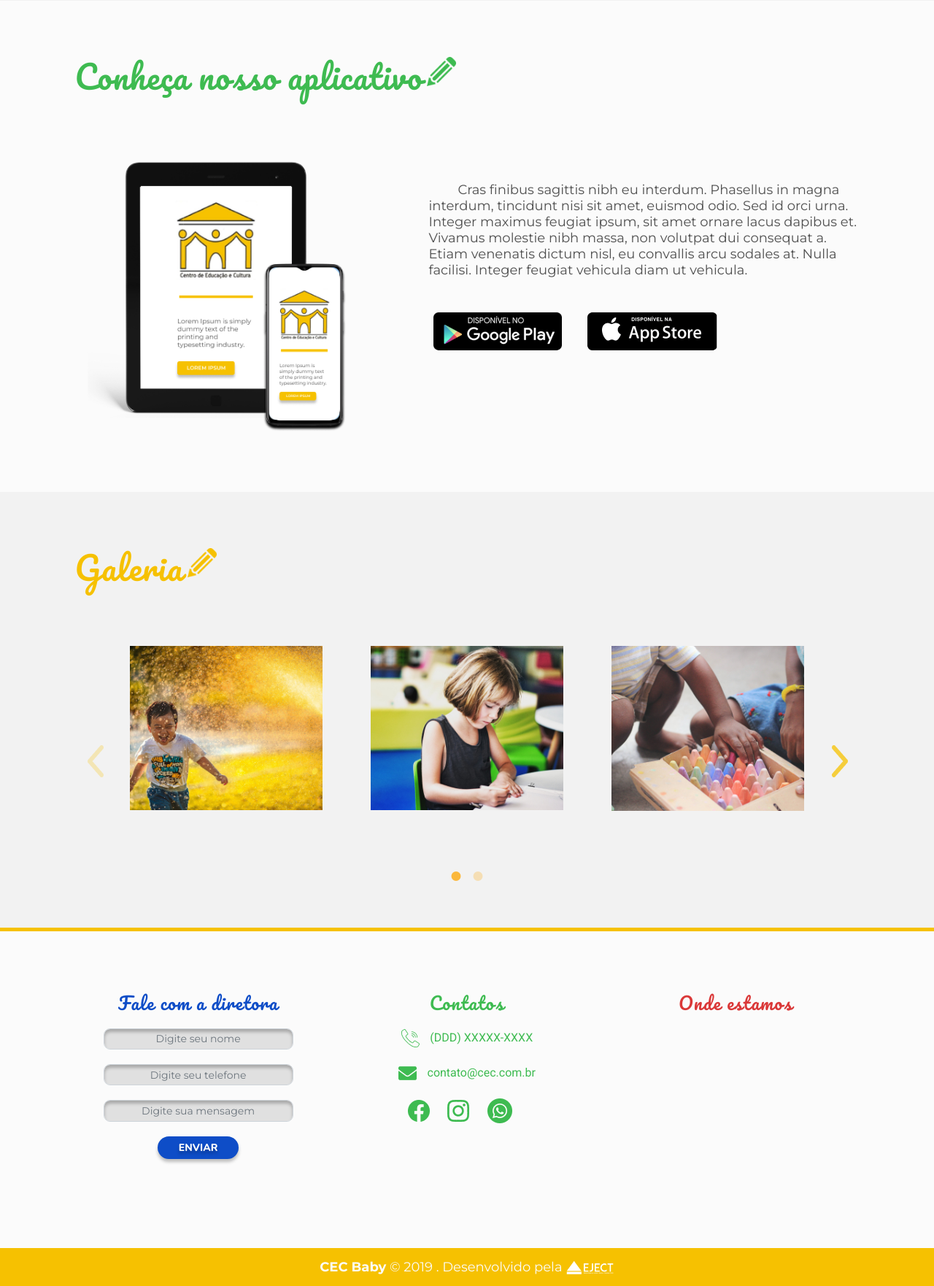
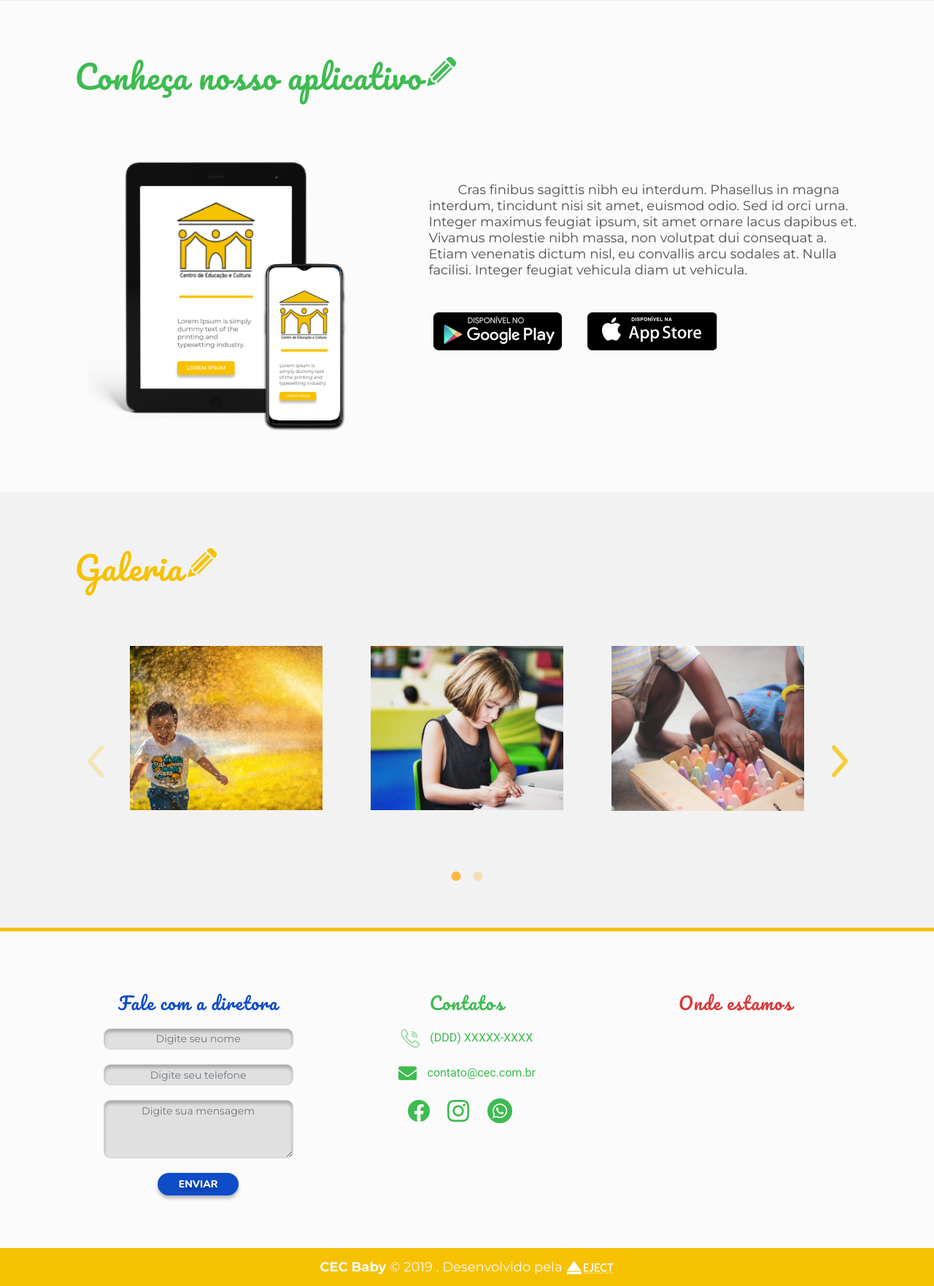
Before and after one commit to MarcusSilva3298/CEC, a Django app: template CEC/core/templates/index.html in a window 1280 px wide. Shown: the part 3912-5674 px from the top of the page at 73% size. Run offline with Django 3.2, Linux system fonts and the light colour scheme; the template is opened without the code that fills it: values that come from a table or form of the project are taken from there, others are empty; data comes from the database, SQL or seed files in the repository; parts of the project's set-up code (start-up, migrations or seed data) failed here and were passed over; some libraries are stand-ins or nearby versions; grey boxes are pictures that could not be loaded.

Commit message:
Add form de contato

```diff
--- a/CEC/core/templates/index.html
+++ b/CEC/core/templates/index.html
@@ -266,16 +266,19 @@
       <div class="row">
         <div class="col-lg-4">
           <h1 style="color: #0E4DC7;">Fale com a diretora</h1>
-          <div class="forms">
-            <input class="form-control" type="text" placeholder="Digite seu nome">
-            <input class="form-control" type="text" placeholder="Digite seu telefone">
-            <div class="form-grup">
-              <input class="form-control" type="text" placeholder="Digite sua mensagem">
+          <form method = "POST">
+            {% csrf_token %}
+            <div class="forms">
+              {{ form1.nome }}
+              {{ form1.telefone }}
+              <div class="form-group">
+                {{ form1.mensagem }}
+              </div>
             </div>
-          </div>
-          <div class="mais">
-            <button name="#" id="" class="btn btn-primary" href="#" type="submit">ENVIAR</button>
-          </div>
+            <div class="mais">
+              <button name="#" id="" class="btn btn-primary" href="#" type="submit">ENVIAR</button>
+            </div>
+          </form>
         </div>
         <div class="col-lg-4">
           <h1 style="color:#3EBB51;">Contatos</h1>
```
